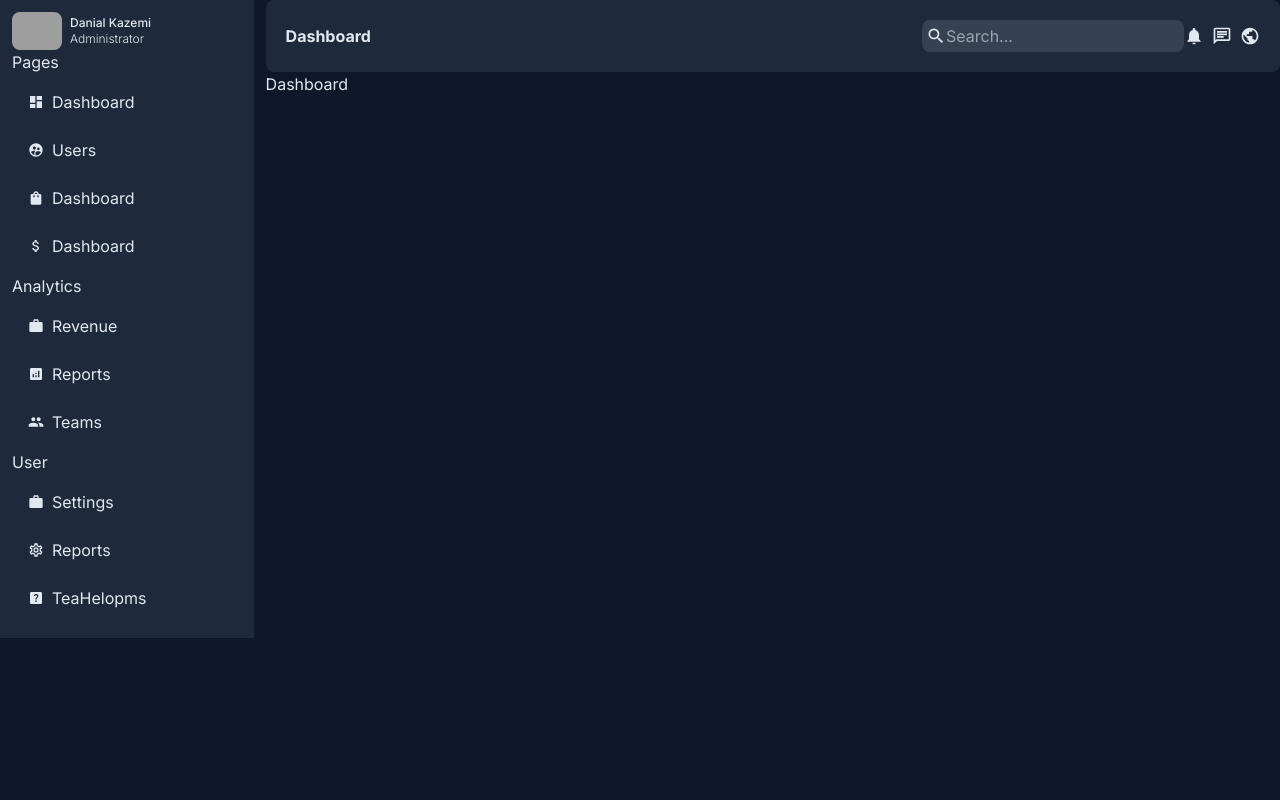
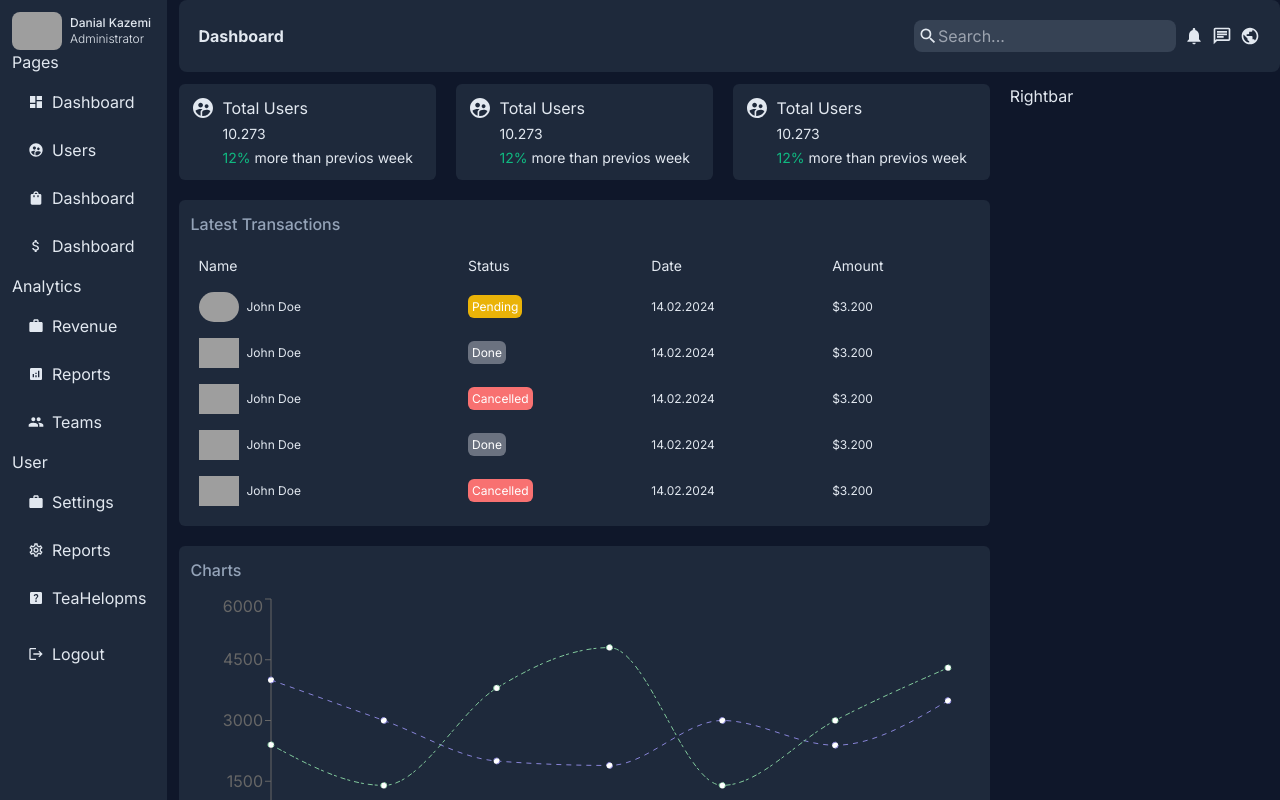
Before and after one commit to danial-kazemi/next-dashboard, a Next.js app: page /dashboard in a window 1280 px wide. Shown: the top 800 px of the page. Built offline with nearby package versions, Linux system fonts and the light colour scheme; grey boxes are pictures that could not be loaded.

Commit message:
add Cards, transactions and Carts

```diff
--- a/package.json
+++ b/package.json
@@ -12,7 +12,8 @@
     "next": "14.2.4",
     "react": "^18",
     "react-dom": "^18",
-    "react-icons": "^5.2.1"
+    "react-icons": "^5.2.1",
+    "recharts": "^2.9.0"
   },
   "devDependencies": {
     "@types/node": "^20",
--- a/src/app/dashboard/layout.tsx
+++ b/src/app/dashboard/layout.tsx
@@ -4,11 +4,11 @@ import Navbar from '../ui/dashboard/navbar/navbar'
 
 function layout({children} : Readonly <{children: React.ReactNode}>) {
   return (
-    <div className='flex flex-wrap sm:flex-nowrap'>
-        <div className='flex-auto w-full md:w-1/5 md:mr-3'>
+    <div className='flex flex-wrap gap-0 sm:gap-3 sm:flex-nowrap'>
+        <div className='flex w-full sm:w-auto'>
             <Sidebar />
         </div>
-        <div className='flex-auto w-full md:w-4/5'>
+        <div className='hidden sm:flex sm:flex-col gap-0 sm:gap-3 flex-nowrap w-full sm:w-full'>
             <Navbar />
             {children}
         </div>
--- a/src/app/dashboard/page.tsx
+++ b/src/app/dashboard/page.tsx
@@ -1,8 +1,28 @@
-import React from 'react'
-
+import Card from "../ui/dashboard/card/card";
+import Chart from "../ui/dashboard/chart/chart";
+import Rightbar from "../ui/dashboard/rightbar/rightbar";
+import Transactions from "../ui/dashboard/transactions/transactions";
 function Dashboard() {
   return (
-    <div>Dashboard</div>
+    <div className="dashboard flex flex-col md:flex-row flex-nowrap gap-5">
+      <div className="main flex flex-auto flex-col w-full md:w-3/4 sm:gap-5">
+        <section className="cards flex gap-5 justify-between ">
+          <Card />
+          <Card />
+          <Card />
+        </section>
+        <Transactions />
+        <Chart />
+        <section className="">
+          <header>
+            <h2>Danial Kazemi</h2>
+          </header>
+        </section>
+      </div>
+      <div className="flex flex-auto w-full md:w-1/4">
+        <Rightbar />
+      </div>
+    </div>
   )
 }
 
--- /dev/null
+++ b/src/app/dashboard/rightbar/rightbar.tsx
@@ -0,0 +1,9 @@
+
+
+function Rightbar() {
+  return (
+    <div>Rightbar</div>
+  )
+}
+
+export default Rightbar
--- /dev/null
+++ b/src/app/ui/dashboard/card/card.tsx
@@ -0,0 +1,19 @@
+import React from 'react'
+import { MdSupervisedUserCircle } from 'react-icons/md'
+
+function Card() {
+  return (
+    <div className='card flex flex-row gap-2 p-3 bg-slate-800 rounded-md w-full cursor-pointer hover:bg-slate-400/30'>
+      <MdSupervisedUserCircle size={24} />
+      <div className='card__text flex flex-col gap-1'>
+        <span className='title text-md'>
+          Total Users
+        </span>
+        <p className='number text-sm'>10.273</p>
+        <p className='detail text-sm'><span className='text-emerald-500'>12%</span> more than previos week</p>
+      </div>
+    </div>
+  )
+}
+
+export default Card
--- /dev/null
+++ b/src/app/ui/dashboard/chart/chart.tsx
@@ -0,0 +1,77 @@
+'use client'
+import { TbBackground } from 'react-icons/tb';
+import { LineChart, Line, XAxis, YAxis, Tooltip, Legend, ResponsiveContainer } from 'recharts';
+
+function Chart() {
+
+  const data = [
+    {
+      name: 'Sun',
+      visit: 4000,
+      click: 2400,
+    },
+    {
+      name: 'Mon',
+      visit: 3000,
+      click: 1398,
+    },
+    {
+      name: 'Tue',
+      visit: 2000,
+      click: 3800,
+    },
+    {
+      name: 'Wed',
+      visit: 1890,
+      click: 4800,
+    },
+    {
+      name: 'Thu',
+      visit: 3000,
+      click: 1398,
+    },
+    {
+      name: 'Fri',
+      visit: 2390,
+      click: 3000,
+    },
+    {
+      name: 'Sat',
+      visit: 3490,
+      click: 4300,
+    },
+  ];
+
+  return (
+    <section className="chart flex flex-col bg-slate-800 rounded-md p-3 ">
+      <header>
+        <h2 className="mb-3 font-medium text-slate-400">Charts</h2>
+      </header>
+      <div className='flex h-96'>
+        <ResponsiveContainer width="100%" height="80%">
+            <LineChart
+              width={500}
+              height={300}
+              data={data}
+              margin={{
+                top: 5,
+                right: 30,
+                left: 20,
+                bottom: 5,
+              }}
+            >
+              <XAxis dataKey="name" />
+              <YAxis />
+              <Tooltip contentStyle={{background: "#151c2c", border:"none", borderRadius:".7rem"}}/>
+              <Legend />
+              <Line type="monotone" dataKey="visit" stroke="#8884d8" strokeDasharray="5 5" />
+              <Line type="monotone" dataKey="click" stroke="#82ca9d"  strokeDasharray="3 4 5 2"/>
+            </LineChart>
+          </ResponsiveContainer>
+        </div>
+    </section>
+
+  )
+}
+
+export default Chart
--- a/src/app/ui/dashboard/navbar/navbar.tsx
+++ b/src/app/ui/dashboard/navbar/navbar.tsx
@@ -32,11 +32,11 @@ function Navbar() {
 
 
   return (
-    <nav className="flex justify-between items-center p-5 rounded-lg bg-slate-800">
+    <nav className="hidden sm:flex justify-between items-center p-5 rounded-lg bg-slate-800">
       <div className="capitalize font-bold">
         {pathName.split("/").pop()}
       </div>
-      <div className="menu flex items-center">
+      <div className="menu flex items-center gap-2">
         <div className="search relative flex gap-2 items-center">
           <button className="absolute left-1" type="submit"><MdSearch size={20}/></button>
           <input type="text" placeholder="Search..." className="rounded-lg p-1 outline-none pl-6 bg-slate-400/20"/>
--- /dev/null
+++ b/src/app/ui/dashboard/rightbar/rightbar.tsx
@@ -0,0 +1,8 @@
+
+function Rightbar() {
+  return (
+    <div>Rightbar</div>
+  )
+}
+
+export default Rightbar;
--- a/src/app/ui/dashboard/sidebar/menuLink/menuLink.tsx
+++ b/src/app/ui/dashboard/sidebar/menuLink/menuLink.tsx
@@ -1,4 +1,3 @@
-import React from 'react'
 import Link from 'next/link';
 interface Item {
     item : {
--- a/src/app/ui/dashboard/sidebar/sidebar.tsx
+++ b/src/app/ui/dashboard/sidebar/sidebar.tsx
@@ -99,7 +99,7 @@ function Sidebar() {
   ]
 
   return (
-    <div className="sidebar sticky flex flex-col bg-slate-800 p-3">
+    <div className="sidebar w-full sticky sm:h-vh	flex flex-col bg-slate-800 p-3">
       <div className="user flex gap-2 items-center">
         <Image className="rounded-lg bg-cover" src="/noAvatar1.png" alt="user icon" width="50" height="50" />
         <div className="user__detail flex flex-col font-medium text-xs">
@@ -121,6 +121,9 @@ function Sidebar() {
               ))
             }
       </ul>
+      <button className="ml-2 p-2 flex items-center gap-2 my-2 hover:bg-slate-400/10 active:bg-slate-400 rounded-lg">
+            <MdLogout />Logout
+      </button>
     </div>
   )
 }
--- /dev/null
+++ b/src/app/ui/dashboard/transactions/transactions.tsx
@@ -0,0 +1,102 @@
+import Image from "next/image";
+
+function Transactions() {
+  const transactionStatus = {
+    pending : {
+      status : 'Pending',
+      style : 'rounded-md text-white p-1 bg-yellow-500'
+    },
+    done : {
+      status : 'Done',
+      style : 'rounded-md text-white p-1 bg-gray-500'
+    },
+    cancelled : {
+      status : 'Cancelled',
+      style : 'rounded-md text-white p-1 bg-red-400'
+    }
+  }
+  return (
+    <section className="transaction bg-slate-800 rounded-md p-3">
+      <header>
+        <h2 className="mb-3 font-medium text-slate-400">Latest Transactions</h2>
+      </header>
+      <div>
+        <table className="w-full overflow-scroll">
+          <thead>
+            <tr>
+              <td className="p-2 text-sm">Name</td>
+              <td className="p-2 text-sm">Status</td>
+              <td className="p-2 text-sm">Date</td>
+              <td className="p-2 text-sm">Amount</td>
+            </tr>
+          </thead>
+          <tbody>
+            <tr>
+              <td className="p-2 flex flex-row gap-2 text-xs items-center">
+                <Image src="/noAvatar1.png" width={40} height={40} alt="avatar" className=" object-cover rounded-full" />John Doe
+              </td>
+              <td className="p-2 text-xs ">
+                <span className={`${transactionStatus.pending.style} `}>
+                  {transactionStatus.pending.status}
+                </span>
+              </td>
+              <td className="p-2 text-xs">14.02.2024</td>
+              <td className="p-2 text-xs">$3.200</td>
+            </tr>
+            <tr>
+              <td className="p-2 flex flex-row gap-2 text-xs items-center">
+                <Image src="/noAvatar1.png" width={40} height={40} alt="avatar" className="" />John Doe
+              </td>
+              <td className="p-2 text-xs">
+                <span className={`${transactionStatus.done.style}`}>
+                  {transactionStatus.done.status}
+                </span>
+              </td>
+              <td className="p-2 text-xs raounde">14.02.2024</td>
+              <td className="p-2 text-xs">$3.200</td>
+            </tr>
+            <tr>
+              <td className="p-2 flex flex-row gap-2 text-xs items-center">
+                <Image src="/noAvatar1.png" width={40} height={40} alt="avatar" className="" />John Doe
+              </td>
+              <td className="p-2 text-xs">
+                <span className={`${transactionStatus.cancelled.style}`}>
+                  {transactionStatus.cancelled.status}
+                </span>
+              </td>
+              <td className="p-2 text-xs">14.02.2024</td>
+              <td className="p-2 text-xs">$3.200</td>
+            </tr>
+            <tr>
+              <td className="p-2 flex flex-row gap-2 text-xs items-center">
+                <Image src="/noAvatar1.png" width={40} height={40} alt="avatar" className="" />John Doe
+              </td>
+              <td className="p-2 text-xs">
+                <span className={`${transactionStatus.done.style}`}>
+                  {transactionStatus.done.status}
+                </span>
+              </td>
+              <td className="p-2 text-xs raounde">14.02.2024</td>
+              <td className="p-2 text-xs">$3.200</td>
+            </tr>
+            <tr>
+              <td className="p-2 flex flex-row gap-2 text-xs items-center">
+                <Image src="/noAvatar1.png" width={40} height={40} alt="avatar" className="" />John Doe
+              </td>
+              <td className="p-2 text-xs">
+                <span className={`${transactionStatus.cancelled.style} `}>
+                  {transactionStatus.cancelled.status}
+                </span>
+              </td>
+              <td className="p-2 text-xs">14.02.2024</td>
+              <td className="p-2 text-xs">$3.200</td>
+            </tr>
+
+          </tbody>
+        </table>
+      </div>
+    </section>
+  )
+}
+
+export default Transactions
```
Also changed, not shown: 1 other file (tests, documents, lock files or other folders).
